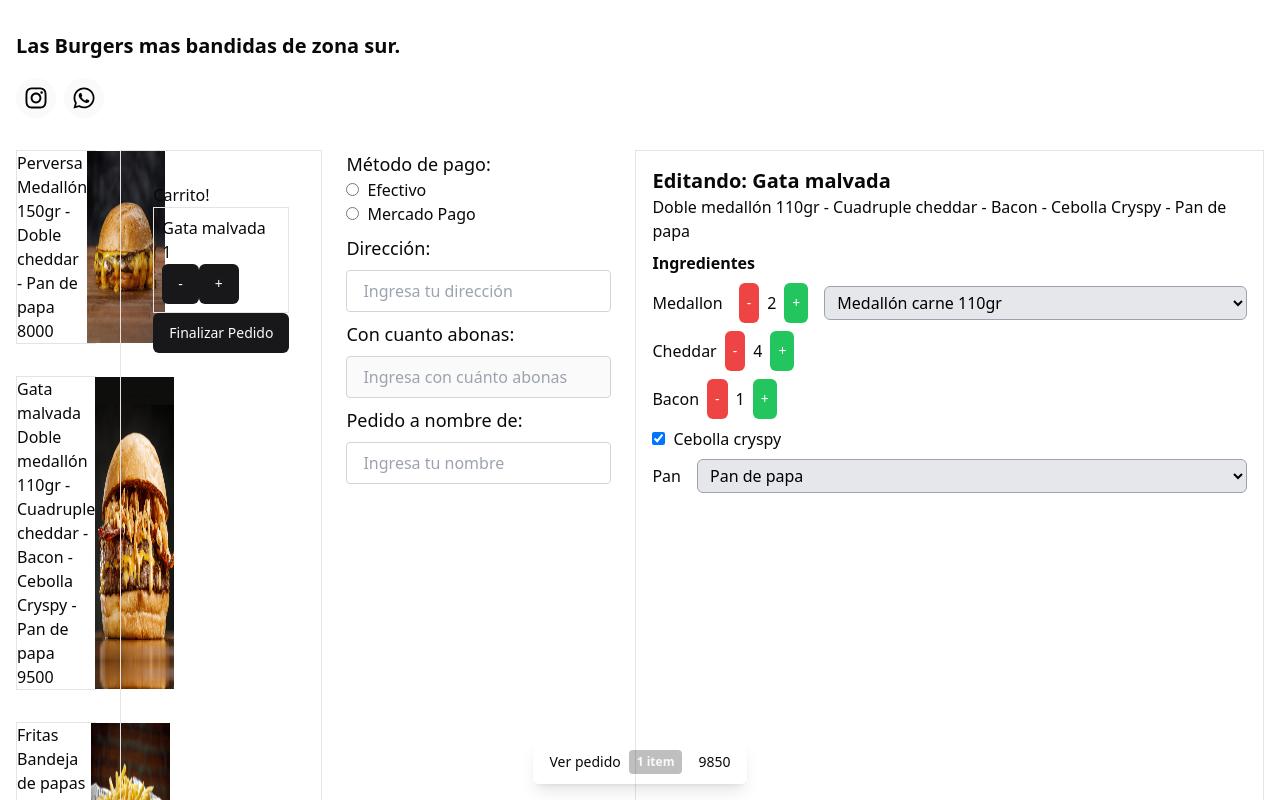
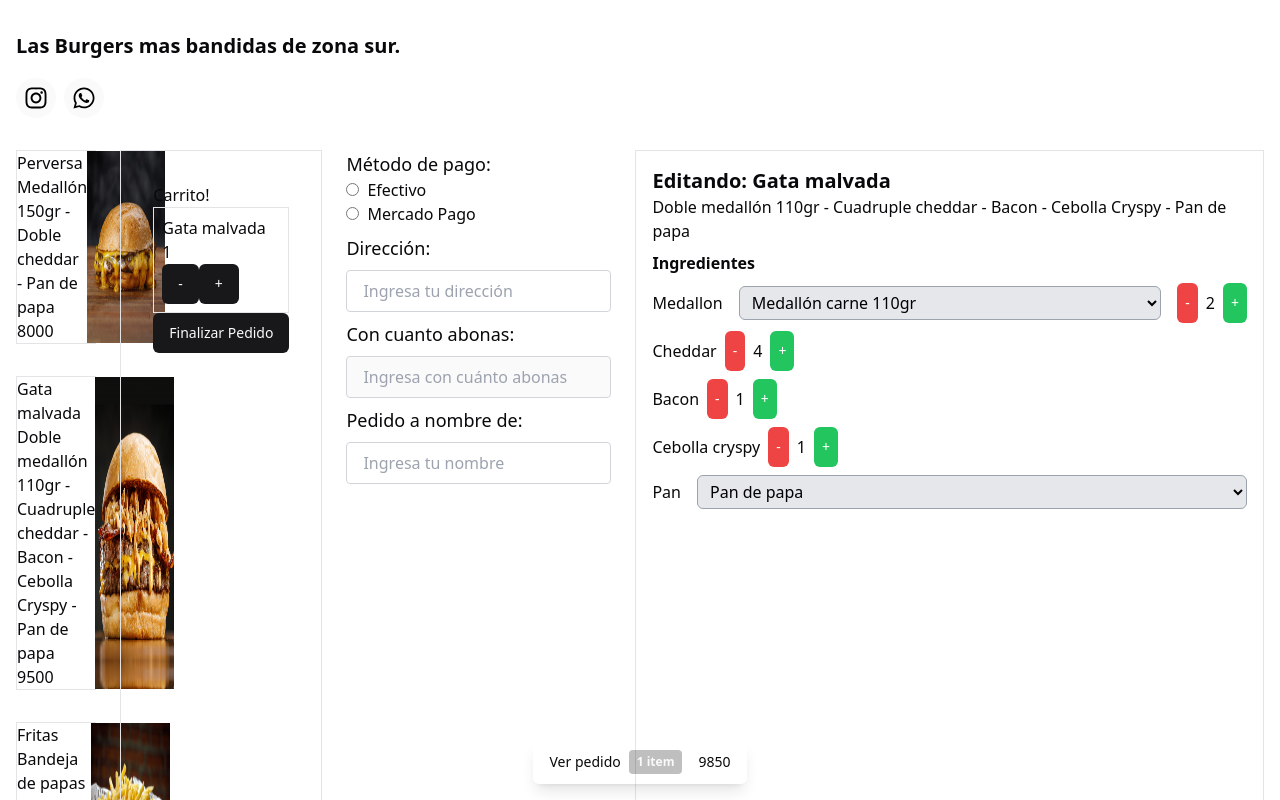
Before and after one commit to colidevs/bandidasburger-delivery, a Next.js app: page / in a window 1280 px wide. Both pictures are taken after a click on the element 382 px from the left and 830 px from the top of the page. Shown: the part 430-1230 px from the top of the page. Built offline with nearby package versions, Linux system fonts and the light colour scheme.

Commit message:
upd product schema

```diff
--- a/src/app/page.tsx
+++ b/src/app/page.tsx
@@ -4,7 +4,7 @@ import {useState} from "react";
 
 import {PRODUCTS, type Product} from "@/modules/product";
 import {INGREDIENTS, type Ingredient} from "@/modules/product/ingredients";
-import {type ProductIngredient} from "@/modules/product/product-ingredient";
+import {PROD_INGR, type ProductIngredient} from "@/modules/product/product-ingredient";
 import {useCart, type CartItem} from "@/modules/cart";
 import {Button} from "@/components/ui/button";
 
@@ -13,7 +13,9 @@ export default function HomePage() {
   const [{cart, cartList, total}, {addItem, removeItem, updateItem}] = useCart();
   const [selected, setSelected] = useState<Product>();
   const [selectedProduct, setSelectedProduct] = useState<Product | null>(null);
-  const [selectedIngredients, setSelectedIngredients] = useState<Ingredient[]>([]);
+  const [selectedProductIngredients, setSelectedProductIngredients] = useState<
+    {ingredientId: number; quantity: number}[]
+  >([]);
   const [paymentMethod, setPaymentMethod] = useState<string>();
   const [paymentAmount, setPaymentAmount] = useState<string>();
   const [lastPaymentAmount, setLastPaymentAmount] = useState<string>();
@@ -23,9 +25,19 @@ export default function HomePage() {
     "Ingresa con cuánto abonas",
   );
 
+  function getProductIngredients(productId: number): {ingredientId: number; quantity: number}[] {
+    const productIngr = PROD_INGR?.find((prod) => prod.productId === productId);
+
+    return productIngr?.ingredients || [];
+  }
+
   function handleClickItem(product: Product) {
     addItem(crypto.randomUUID(), {...product, quantity: 1});
     setSelectedProduct(product);
+
+    const ingredients = getProductIngredients(product.id);
+
+    setSelectedProductIngredients(ingredients);
   }
 
   function handleAddItem(id: string, oldCartItem: CartItem) {
@@ -50,13 +62,10 @@ export default function HomePage() {
       setPaymentAmount(undefined);
     } else {
       setPaymentAmount(lastPaymentAmount);
-      if (lastPaymentAmount !== "0" && lastPaymentAmount !== undefined) {
-        setPaymentAmountPlaceholder(lastPaymentAmount?.toString());
-      } else {
-        setPaymentAmountPlaceholder("Ingresa con cuánto abonas");
-      }
+      setPaymentAmountPlaceholder(
+        lastPaymentAmount !== undefined ? lastPaymentAmount : "Ingresa con cuánto abonas",
+      );
     }
-
     setPaymentMethod(evt.target.value);
   }
 
@@ -74,56 +83,37 @@ export default function HomePage() {
     setOrderOwner(evt.target.value);
   }
 
-  function handleIngredientSelectChange(productIngredientId: number, newIngredientId: number) {
-    if (!selectedProduct) return;
-
+  function handleIngredientSelectChange(oldIngredientId: number, newIngredientId: number) {
     const newIngredient = INGREDIENTS.find((i) => i.id === newIngredientId);
 
     if (!newIngredient) return;
 
-    const updatedIngredients = selectedProduct.ingredients?.map((productIngredient) => {
-      if (productIngredient.ingredientId === productIngredientId) {
-        const currentQuantity = productIngredient.quantity;
-        const newQuantity =
-          currentQuantity > newIngredient.maxQuantity ? newIngredient.maxQuantity : currentQuantity;
+    const updatedIngredients = selectedProductIngredients.map((ingredient) =>
+      ingredient.ingredientId === oldIngredientId
+        ? {
+            ingredientId: newIngredientId,
+            quantity: Math.min(ingredient.quantity, newIngredient.maxQuantity),
+          }
+        : ingredient,
+    );
 
-        return {...productIngredient, ingredientId: newIngredientId, quantity: newQuantity};
-      }
-
-      return productIngredient;
-    });
-
-    if (updatedIngredients) {
-      setSelectedProduct({
-        ...selectedProduct,
-        ingredients: updatedIngredients,
-      });
-    }
+    setSelectedProductIngredients(updatedIngredients);
   }
 
   function handleIngredientQuantityChange(ingredientId: number, newQuantity: number) {
-    if (!selectedProduct) return;
-
-    const updatedIngredients = selectedProduct.ingredients?.map((productIngredient) =>
-      productIngredient.ingredientId === ingredientId
-        ? {...productIngredient, quantity: newQuantity}
-        : productIngredient,
+    const updatedIngredients = selectedProductIngredients.map((ingredient) =>
+      ingredient.ingredientId === ingredientId
+        ? {...ingredient, quantity: newQuantity}
+        : ingredient,
     );
 
-    if (updatedIngredients) {
-      setSelectedProduct({
-        ...selectedProduct,
-        ingredients: updatedIngredients,
-      });
-    }
+    setSelectedProductIngredients(updatedIngredients);
   }
 
-  function getIngredientQuantity(product: Product, ingredientId: number) {
-    const productIngredient = product.ingredients?.find(
-      (ingredient) => ingredient.ingredientId === ingredientId,
-    );
+  function getIngredientQuantity(ingredientId: number) {
+    const ingredient = selectedProductIngredients.find((i) => i.ingredientId === ingredientId);
 
-    return productIngredient ? productIngredient.quantity : 0;
+    return ingredient ? ingredient.quantity : 0;
   }
 
   function getSelectableOptions(type: string) {
@@ -291,18 +281,35 @@ export default function HomePage() {
 
           <div className="mt-2">
             <h4 className="text-md font-semibold">Ingredientes</h4>
-            {selectedProduct.ingredients?.map((productIngredient) => {
+            {selectedProductIngredients.map((productIngredient) => {
               const ingredient = INGREDIENTS.find((i) => i.id === productIngredient.ingredientId);
 
               if (!ingredient) return null;
 
-              const quantity = getIngredientQuantity(selectedProduct, ingredient.id);
+              const quantity = getIngredientQuantity(ingredient.id);
 
               return (
                 <div key={ingredient.id} className="mt-2 flex items-center justify-between">
                   {ingredient.selectable ? (
                     <div className="flex w-full items-center gap-4">
                       <p className="font-medium">{ingredient.type}</p>
+
+                      <select
+                        className="w-full rounded-md border border-gray-400 bg-gray-200 px-2 py-1 text-black focus:outline-none focus:ring-2 focus:ring-blue-500"
+                        value={productIngredient.ingredientId}
+                        onChange={(e) =>
+                          handleIngredientSelectChange(
+                            productIngredient.ingredientId,
+                            Number(e.target.value),
+                          )
+                        }
+                      >
+                        {getSelectableOptions(ingredient.type).map((option) => (
+                          <option key={option.id} value={option.id}>
+                            {option.name}
+                          </option>
+                        ))}
+                      </select>
 
                       {ingredient.minQuantity !== 1 || ingredient.maxQuantity !== 1 ? (
                         <div className="flex items-center gap-2">
@@ -331,33 +338,6 @@ export default function HomePage() {
                           </Button>
                         </div>
                       ) : null}
-                      <select
-                        className="w-full rounded-md border border-gray-400 bg-gray-200 px-2 py-1 text-black focus:outline-none focus:ring-2 focus:ring-blue-500"
-                        value={productIngredient.ingredientId}
-                        onChange={(e) =>
-                          handleIngredientSelectChange(
-                            productIngredient.ingredientId,
-                            Number(e.target.value),
-                          )
-                        }
-                      >
-                        {getSelectableOptions(ingredient.type).map((option) => (
-                          <option key={option.id} value={option.id}>
-                            {option.name}
-                          </option>
-                        ))}
-                      </select>
-                    </div>
-                  ) : ingredient.maxQuantity === 1 && ingredient.minQuantity === 0 ? (
-                    <div className="flex items-center gap-2">
-                      <input
-                        checked={quantity > 0}
-                        type="checkbox"
-                        onChange={(e) =>
-                          handleIngredientQuantityChange(ingredient.id, e.target.checked ? 1 : 0)
-                        }
-                      />
-                      <span>{ingredient.name}</span>
                     </div>
                   ) : (
                     <div className="flex items-center gap-2">
--- a/src/modules/product/product-ingredient/index.ts
+++ b/src/modules/product/product-ingredient/index.ts
@@ -1 +1,3 @@
 export * from "./types";
+
+export * from "./productIngredients";
--- /dev/null
+++ b/src/modules/product/product-ingredient/productIngredients.ts
@@ -0,0 +1,71 @@
+import {ProductIngredient} from "./";
+
+export const PROD_INGR: ProductIngredient[] = [
+  {
+    // Perversa - Medallón 150gr - Doble cheddar - Pan de papa
+    productId: 1,
+    ingredients: [
+      {
+        ingredientId: 2,
+        quantity: 1,
+      },
+      {
+        ingredientId: 3,
+        quantity: 2,
+      },
+      {
+        ingredientId: 8,
+        quantity: 1,
+      },
+    ],
+  },
+  {
+    // Gata malvada - Doble medallón 110gr - Cuadruple cheddar - Bacon - Cebolla Cryspy - Pan de papa
+    productId: 2,
+    ingredients: [
+      {
+        ingredientId: 1,
+        quantity: 2,
+      },
+      {
+        ingredientId: 3,
+        quantity: 4,
+      },
+      {
+        ingredientId: 4,
+        quantity: 1,
+      },
+      {
+        ingredientId: 6,
+        quantity: 1,
+      },
+      {
+        ingredientId: 8,
+        quantity: 1,
+      },
+    ],
+  },
+  {
+    // Fritas - Bandeja de papas fritas para compartir
+    productId: 3,
+    ingredients: undefined,
+  },
+  {
+    // Fritas especiales - Bandeja de papas fritas con cheddar, bacon y verdeo para compartir
+    productId: 4,
+    ingredients: [
+      {
+        ingredientId: 3,
+        quantity: 1,
+      },
+      {
+        ingredientId: 4,
+        quantity: 1,
+      },
+      {
+        ingredientId: 8,
+        quantity: 1,
+      },
+    ],
+  },
+];
--- a/src/modules/product/product-ingredient/types.ts
+++ b/src/modules/product/product-ingredient/types.ts
@@ -1,4 +1,7 @@
 export interface ProductIngredient {
-  ingredientId: number;
-  quantity: number;
+  productId: number;
+  ingredients?: {
+    ingredientId: number;
+    quantity: number;
+  }[];
 }
--- a/src/modules/product/product.ts
+++ b/src/modules/product/product.ts
@@ -6,11 +6,6 @@ export const PRODUCTS: Product[] = [
     title: "Perversa",
     category: "Simples",
     description: "Medallón 150gr - Doble cheddar - Pan de papa",
-    ingredients: [
-      {ingredientId: 2, quantity: 1},
-      {ingredientId: 3, quantity: 2},
-      {ingredientId: 8, quantity: 1},
-    ],
     image: "/assets/products/01.jpg",
     price: 8000,
   },
@@ -19,13 +14,6 @@ export const PRODUCTS: Product[] = [
     title: "Gata malvada",
     category: "Dobles",
     description: "Doble medallón 110gr - Cuadruple cheddar - Bacon - Cebolla Cryspy - Pan de papa",
-    ingredients: [
-      {ingredientId: 1, quantity: 2},
-      {ingredientId: 3, quantity: 4},
-      {ingredientId: 4, quantity: 1},
-      {ingredientId: 6, quantity: 1},
-      {ingredientId: 8, quantity: 1},
-    ],
     image: "/assets/products/02.jpg",
     price: 9500,
   },
@@ -34,7 +22,6 @@ export const PRODUCTS: Product[] = [
     title: "Fritas",
     category: "Guarniciones",
     description: "Bandeja de papas fritas para compartir",
-    ingredients: undefined,
     image: "/assets/products/07.jpg",
     price: 6000,
   },
@@ -43,11 +30,6 @@ export const PRODUCTS: Product[] = [
     title: "Fritas especiales",
     category: "Guarniciones",
     description: "Bandeja de papas fritas con cheddar, bacon y verdeo para compartir",
-    ingredients: [
-      {ingredientId: 3, quantity: 1},
-      {ingredientId: 4, quantity: 1},
-      {ingredientId: 8, quantity: 1},
-    ],
     image: "/assets/products/07.jpg",
     price: 6000,
   },
--- a/src/modules/product/types.ts
+++ b/src/modules/product/types.ts
@@ -1,11 +1,8 @@
-import {productIngredient} from "./product-ingredient";
-
 export interface Product {
   id: number;
   title: string;
   category: string;
   description: string;
-  ingredients?: productIngredient[];
   image: string;
   price: number;
 }
```
